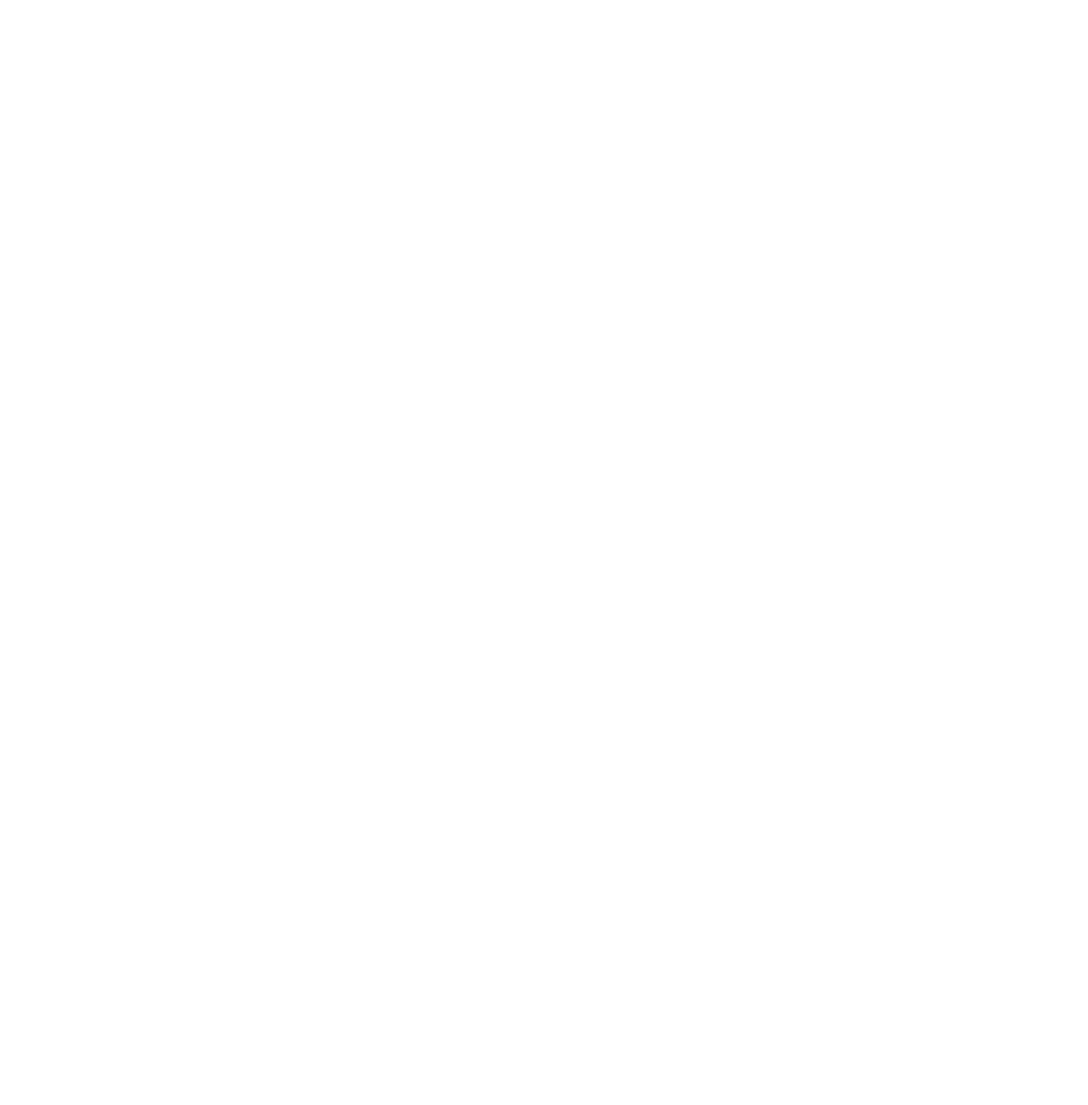
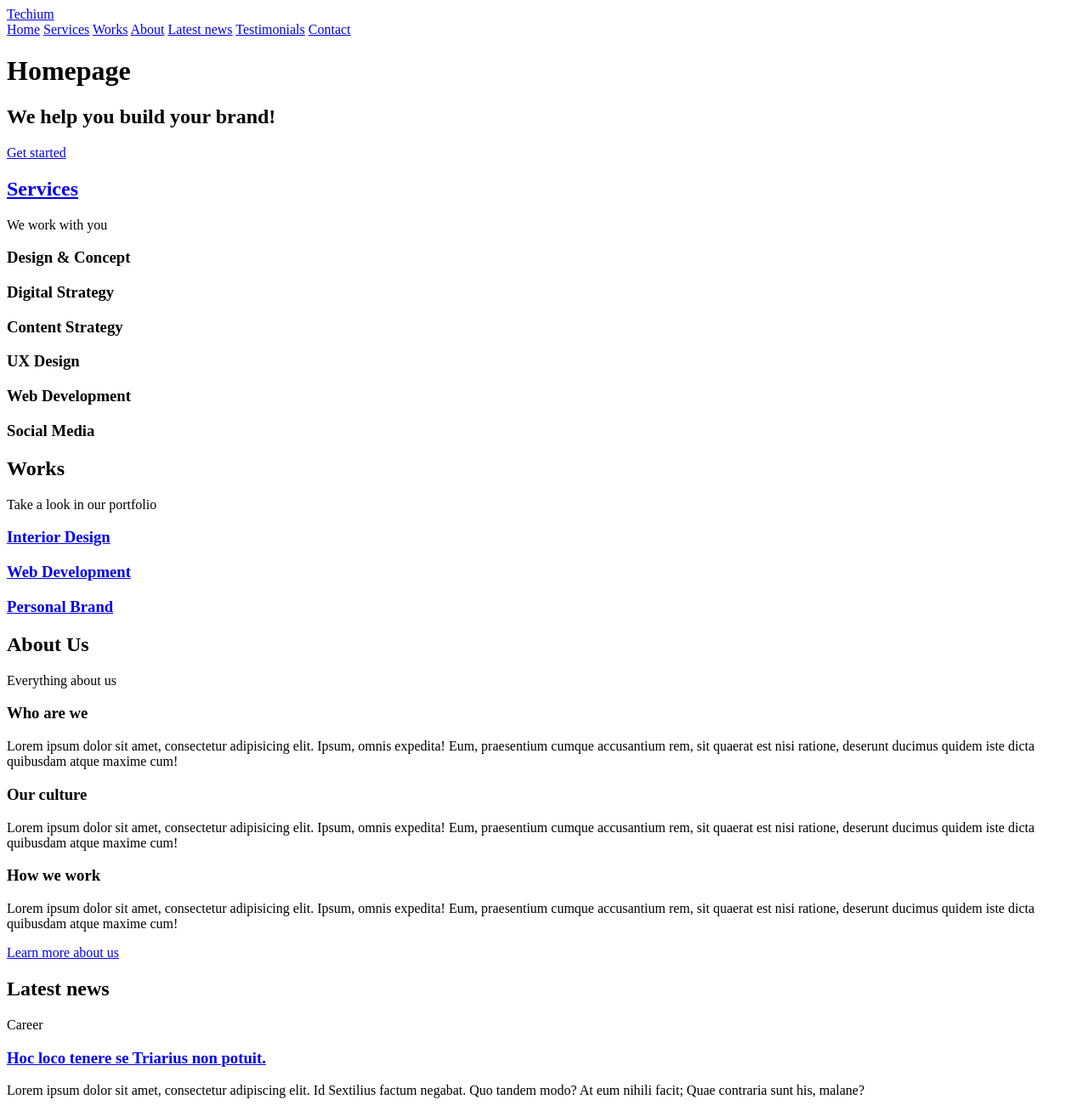
Before and after one commit to CKCarr/holbertonschool-web_front_end, a plain HTML site: page html_advanced/24-index.html in a window 1280 px wide. Shown: the top 1300 px of the page at 85% size. Before the commit the page ends 800 px from the top, so only its background shows below. Drawn offline with Linux system fonts and the light colour scheme.

Commit message:
23. Services, Works, Latest news links

```diff
--- a/html_advanced/24-index.html
+++ b/html_advanced/24-index.html
@@ -0,0 +1,161 @@
+<!DOCTYPE html>
+<html lang="en" dir="ltr">
+<head>
+<meta charset="utf-8">
+<meta name="viewport"  content="width=device-width, initial-scale=1.0, viewport-fit=cover">
+<title>Homepage - Techium</title>
+<meta name="description" content="Techium is a digital agency">
+<link rel="icon" type="image/x-icon" href="./favicon.ico">
+<link rel="icon" type="image/png" href="./favicon.png">
+</head>
+<body>
+<!-- Header -->
+<header>
+<div>
+    <div>
+<a href="/"><span>Techium</span></a>
+    </div>
+</div>
+</header>
+</body>
+    <nav>
+        <a href="/">Home</a>
+        <a href="#services">Services</a>
+        <a href="#works">Works</a>
+        <a href="#about">About</a>
+        <a href="#latest_news">Latest news</a>
+        <a href="#testimonials">Testimonials</a>
+        <a href="#contact">Contact</a>
+    </nav>
+</div>
+</header>
+<!-- Main -->
+<main>
+<h1>Homepage</h1>
+<!-- Hero section -->
+<section>
+<div>
+<h2>We help you build your brand!</h2>
+<a href="#">Get started</a>
+</div>
+</section>
+<!-- Services section -->
+<section>
+<div>
+<header>
+    <h2><a href="#">Services</a></h2>
+    <p>We work with you</p>
+</header>
+<div>
+    <h3>Design & Concept</h3>
+    <h3>Digital Strategy</h3>
+    <h3>Content Strategy</h3>
+    <h3>UX Design</h3>
+    <h3>Web Development</h3>
+    <h3>Social Media</h3>
+</div>
+</div>
+</section>
+<!-- Works section -->
+<section>
+<div>
+<header>
+    <h2>Works</h2>
+    <p>Take a look in our portfolio</p>
+</header>
+<div>
+<article>
+    <h3><a href="#">Interior Design</a></h3>
+</article>
+
+<article>
+    <h3><a href="#">Web Development</a></h3>
+</article>
+
+<article>
+    <h3><a href="#">Personal Brand</a></h3>
+</article>
+</div>
+</div>
+</section>
+<!-- About Us section -->
+<section>
+<div>
+<header>
+    <h2>About Us</h2>
+    <p>Everything about us</p>
+</header>
+<div>
+    <h3>Who are we</h3>
+<p>Lorem ipsum dolor sit amet, consectetur adipisicing elit. Ipsum, omnis expedita! Eum, praesentium cumque accusantium rem, sit quaerat est nisi ratione, deserunt ducimus quidem iste dicta quibusdam atque maxime cum!</p>
+    <h3>Our culture</h3>
+<p>Lorem ipsum dolor sit amet, consectetur adipisicing elit. Ipsum, omnis expedita! Eum, praesentium cumque accusantium rem, sit quaerat est nisi ratione, deserunt ducimus quidem iste dicta quibusdam atque maxime cum!</p>
+    <h3>How we work</h3>
+<p>Lorem ipsum dolor sit amet, consectetur adipisicing elit. Ipsum, omnis expedita! Eum, praesentium cumque accusantium rem, sit quaerat est nisi ratione, deserunt ducimus quidem iste dicta quibusdam atque maxime cum!</p>
+</div>
+<a href="about.html">Learn more about us</a>
+</div>
+</section>
+<!-- Latest news section -->
+<section>
+<div>
+<header>
+    <h2>Latest news</h2>
+</header>
+<div>
+<article>
+    <p>Career</p>
+<h3><a href="#">Hoc loco tenere se Triarius non potuit.</a></h3>
+    <p>Lorem ipsum dolor sit amet, consectetur adipiscing elit. Id Sextilius factum negabat. Quo tandem modo? At eum nihili facit; Quae contraria sunt his, malane?</p>
+</article>
+<article>
+    <p>Digital Life</p>
+<h3><a href="#">Ut alios omittam, hunc appello, quem ille unum secutus est.</a></h3>
+    <p>Lorem ipsum dolor sit amet, consectetur adipiscing elit. Tum mihi Piso: Quid ergo? Tum ille: Ain tandem? Non autem hoc: igitur ne illud quidem. Sed quod proximum fuit non vidit. Nos commodius agimus. An nisi populari fama?</p>
+</article>
+<article>
+    <p>Social</p>
+<h3><a href="">Bestiarum vero nullum iudicium puto.</a></h3>
+    <p>Lorem ipsum dolor sit amet, consectetur adipiscing elit. Non igitur bene. Quid enim est a Chrysippo praetermissum in Stoicis? Pugnant Stoici cum Peripateticis. Prioris generis est docilitas, memoria; Apparet statim, quae sint officia, quae actiones.</p>
+</article>
+</div>
+</div>
+</section>
+<!-- Testimonials section -->
+<section>
+<div>
+<header>
+    <h2>Testimonials</h2>
+    <p>We are more than a digital company</p>
+</header>
+<div>
+<article>Testimonial 1</article>
+<article>Testimonial 2</article>
+<article>Testimonial 3</article>
+</div>
+</div>
+</section>
+<!-- Contact section -->
+<section>
+<div>
+<header>
+    <h2>Contact</h2>
+    <p>We like to know new people</p>
+</header>
+<div>
+<p>Lorem ipsum dolor sit amet, consectetur adipiscing elit. Id Sextilius factum negabat. Quo tandem modo? At eum nihili facit; Quae contraria sunt his, malane?</p>
+</div>
+<a href="contact.html">Get in touch</a>
+</div>
+</section>
+</main>
+<!-- Footer -->
+<footer>
+<div>
+    <a href="https://www.facebook.com/HolbertonSchool/">Facebook</a>
+    <a href="https://twitter.com/holbertonschool">Twitter</a>
+    <a href="https://www.instagram.com/holbertonschool/">Instagram</a>
+</div>
+</footer>
+</body>
+</html>
```
Also changed, not shown: html_advanced/23-index.html (+8 -8 lines).
